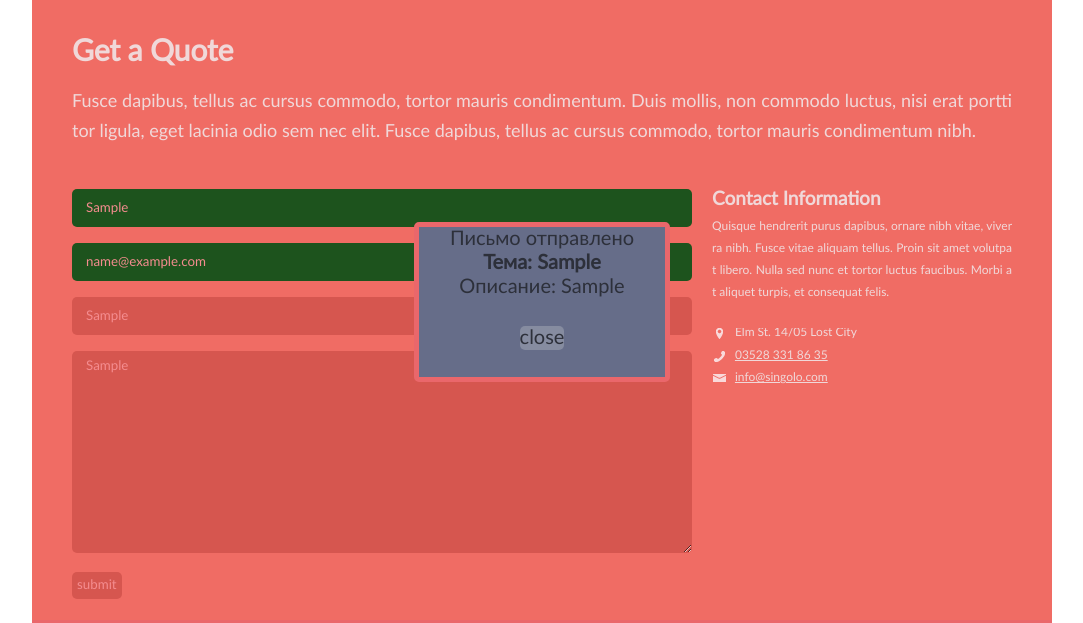
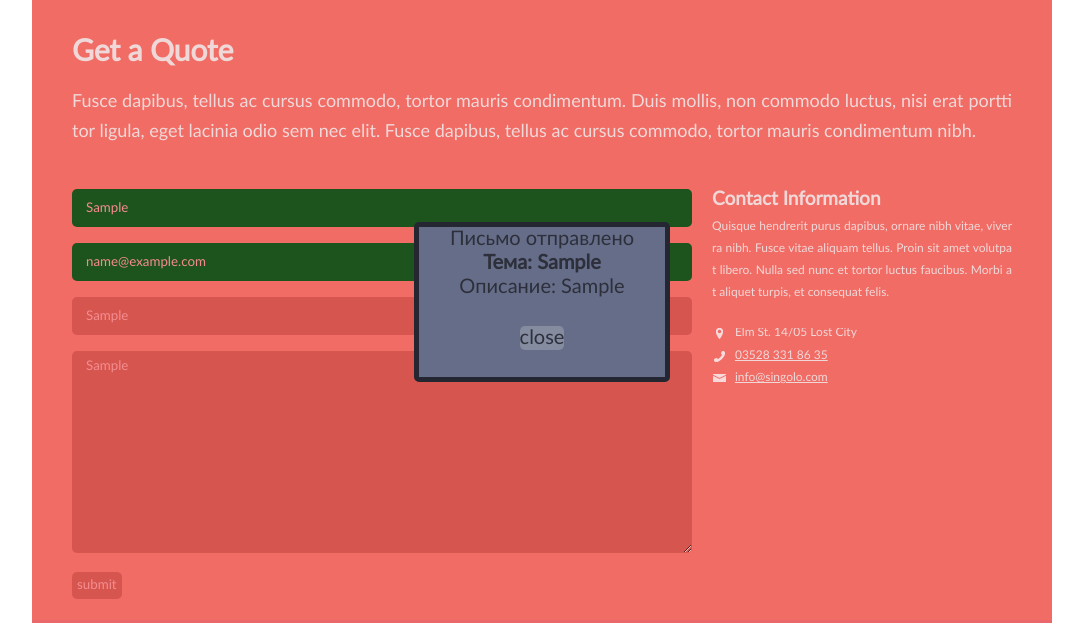
Before and after one commit to yafimchik/singolo, a plain HTML site: page index.html in a window 1280 px wide. Both pictures are taken after typing "Sample", "name@example.com", "Sample", "Sample" into the empty fields and a click on the button "submit". Shown: the part 2826-3449 px from the top of the page, without its empty margins (98-1181 px from the left). Drawn offline with Linux system fonts and the light colour scheme; files whose address does not match are found by name.

Commit message:
refactor: change some styles in modal form

```diff
--- a/style.css
+++ b/style.css
@@ -610,7 +610,7 @@ textarea{
     border-radius: 5px;
     border-width: 5px;
     border-style: solid;
-    border-color: #ea676b;
+    border-color: #242731;
 
 }
 
```
